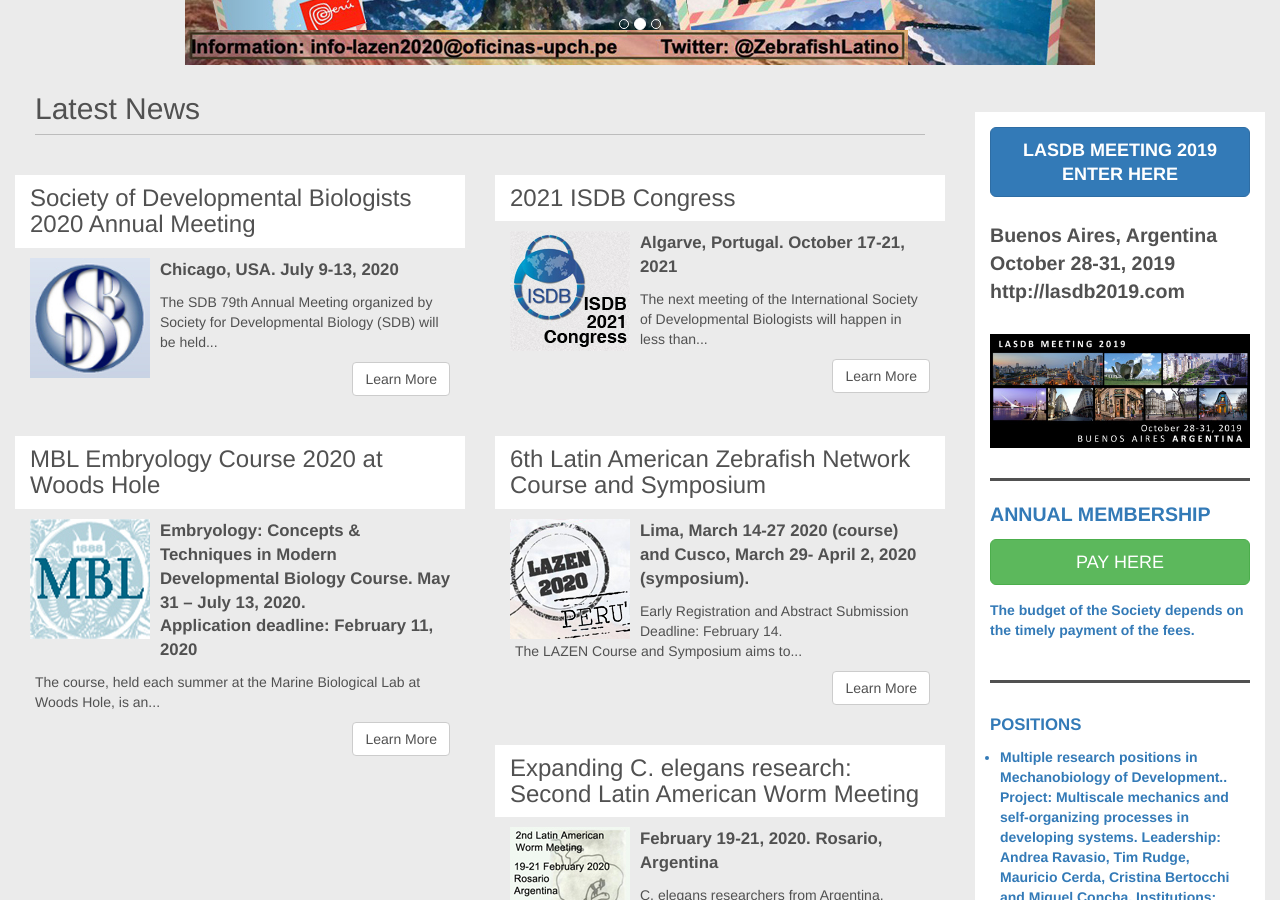
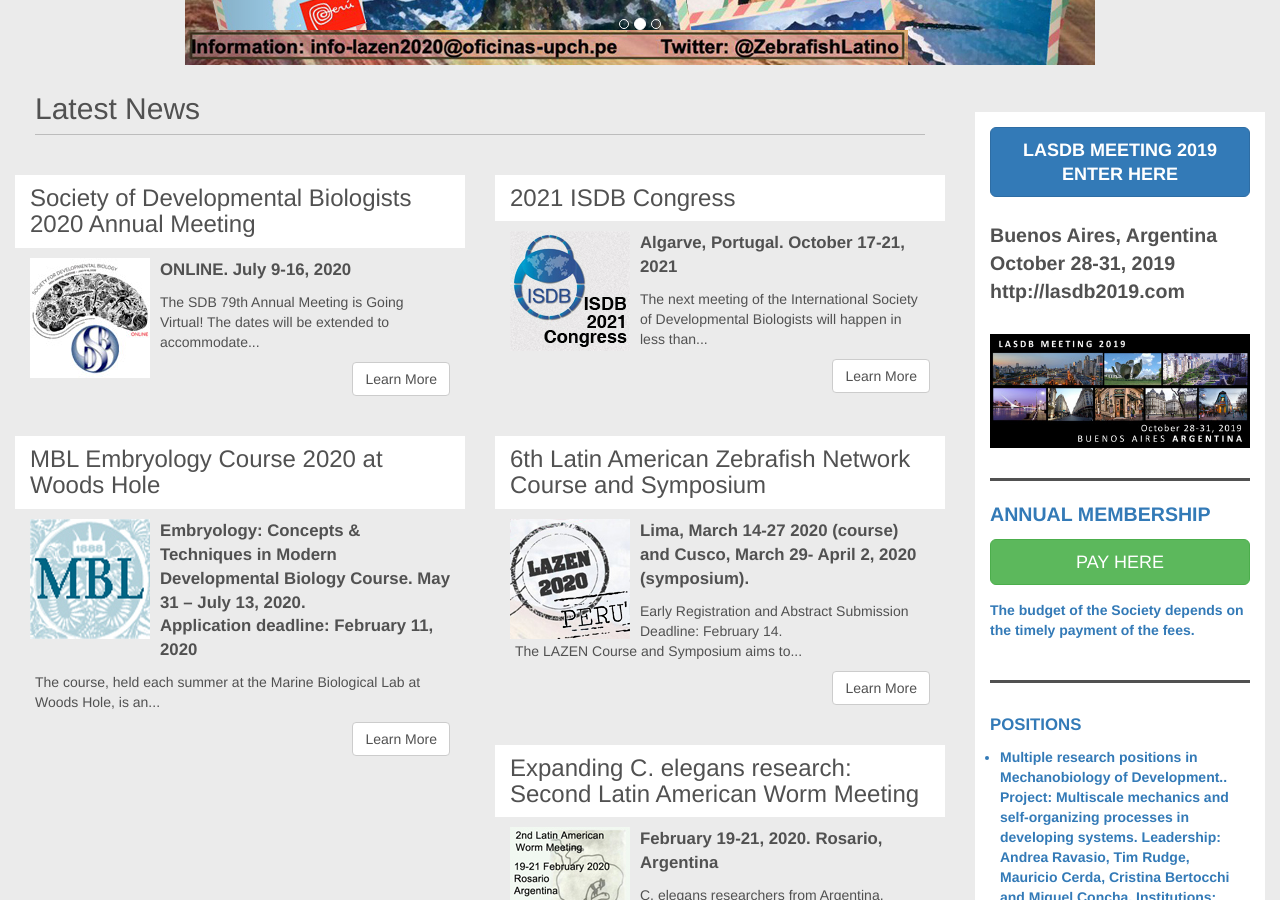
Before and after one commit to lasdb/lasdb.github.io, a Jekyll site: the page built from index.html, in a window 1280 px wide and 900 px high, scrolled down 542 px. Built offline with Jekyll 4.4.1, drawn with Linux system fonts in a browser that asks for light colours; nearby versions of some CDN libraries.

Commit message:
Update 2000-01-01-news.markdown

```diff
--- a/_posts/2000-01-01-news.markdown
+++ b/_posts/2000-01-01-news.markdown
@@ -9,11 +9,16 @@
 
   - title: 'Society of Developmental Biologists 2020 Annual Meeting'
     date: '3/1/20'
-    subtitle: 'Chicago, USA. July 9-13, 2020'
-    body: 'The SDB 79th Annual Meeting organized by Society for Developmental Biology (SDB) will be held from July 09 - 13, 2020 at Hyatt Regency Chicago, Chicago, Illinois, USA. Details will be posted soon in SDB webpage.'
-    imageSm: '../img/news/SDB2020-sm.jpg'
-    imageBg: '../img/news/SDB2020-bg.jpg'
-    URL: 'https://www.sdbonline.org/'
+    subtitle: 'ONLINE. July 9-16, 2020'
+    body: 'The SDB 79th Annual Meeting is Going Virtual!  The dates will be extended to accommodate the change from an in-person meeting to a completely virtual event: July 9 - 12, 2020 for talks and July 13 –16, 2020 for poster presentations.  Scheduling and information on presentations will be forthcoming. Lower registration and abstract submission fees will be in effect. <br>
+Important Deadlines <br>
+May 6, 2020 Abstract Submission (For Short Talks, Hilde Mangold Postdoctoral Symposium and Best Student Poster Competition)<br>
+May 18, 2020 Late Abstract Submission (For Poster Presentation ONLY) Abstract Withdrawal <br>
+June 8, 2020  Pre-Meeting Registration <br>
+July 9-16, 2020 Online Annual Meeting Details will be posted soon in SDB webpage.'
+    imageSm: '../img/news/SDB2020online-sm.jpg'
+    imageBg: '../img/news/SDB2020onine-bg.jpg'
+    URL: 'https://www.sdbonline.org/2020mtg'
 
   - title: '2021 ISDB Congress'
     date: '27/12/19'
```
